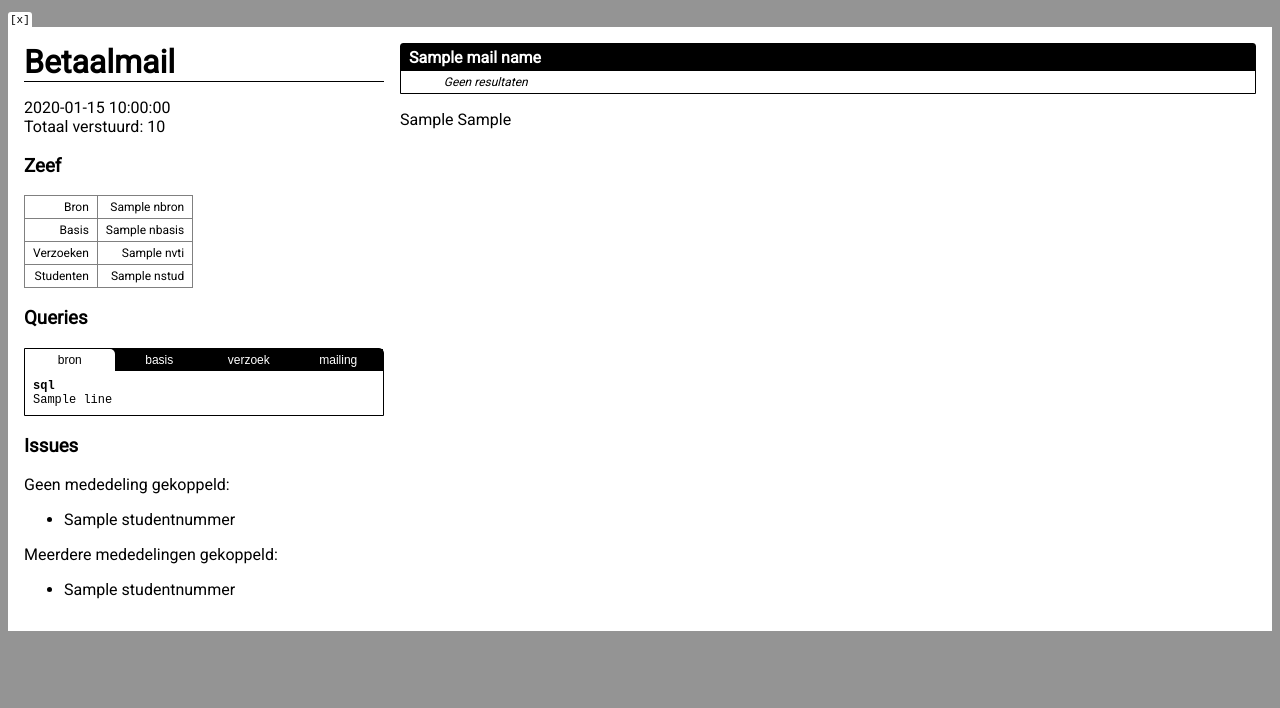
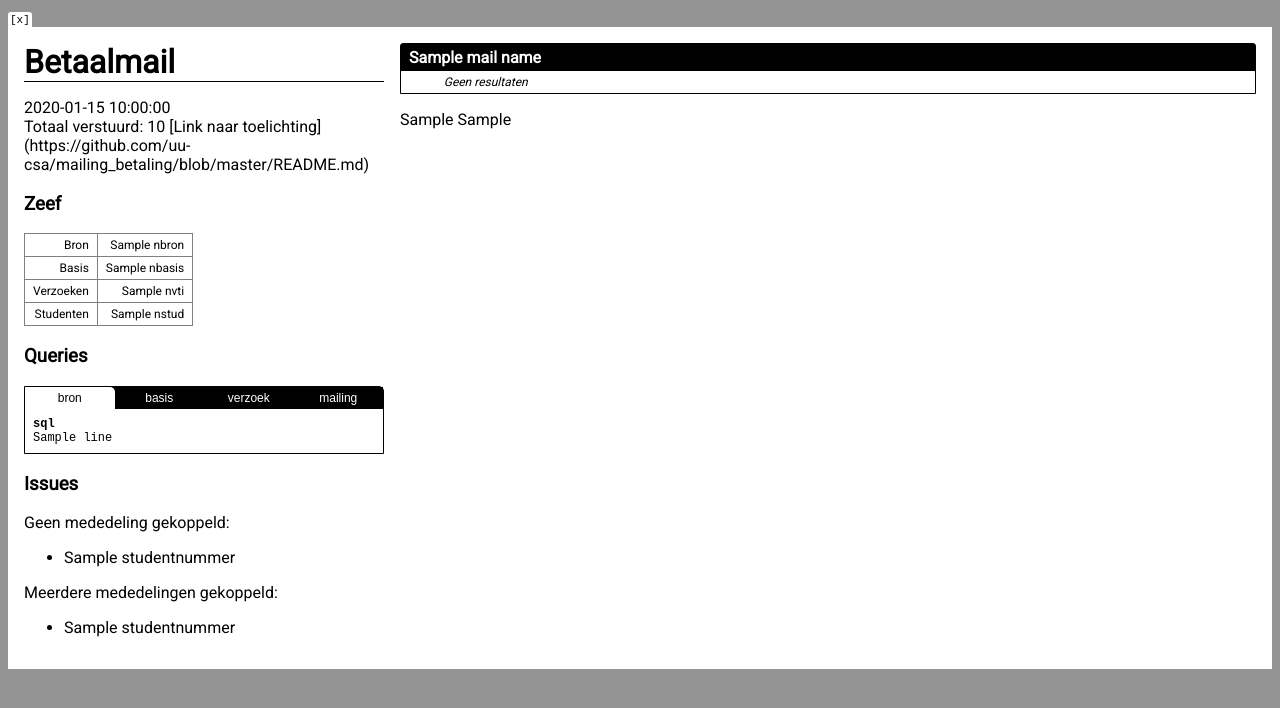
Before and after one commit to uu-csa/mailing_betaling, a Flask app: template templates/index.html in a window 1280 px wide. Shown: the top 708 px of the page. Run offline with Flask 2, Linux system fonts and the light colour scheme; the template is opened without the code that fills it: most values are stand-ins (such as "Sample title", 1, 10 or a date in 2020); parts of the project's set-up code (start-up, migrations or seed data) failed here and were passed over.

Commit message:
Add link to readme

```diff
--- a/templates/index.html
+++ b/templates/index.html
@@ -6,6 +6,7 @@
         <p>
             {{ date }}<br/>
             Totaal verstuurd: {{ sum_total }}
+            [Link naar toelichting](https://github.com/uu-csa/mailing_betaling/blob/master/README.md)
         </p>
 
         <h3>Zeef</h3>
```
